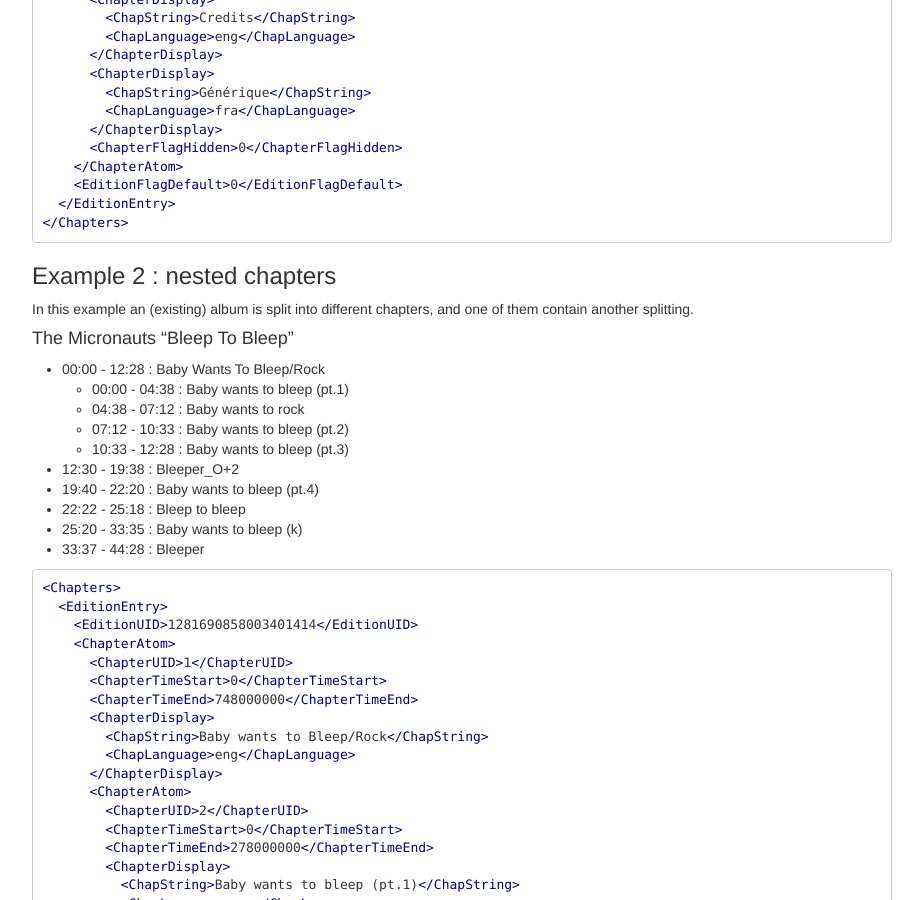
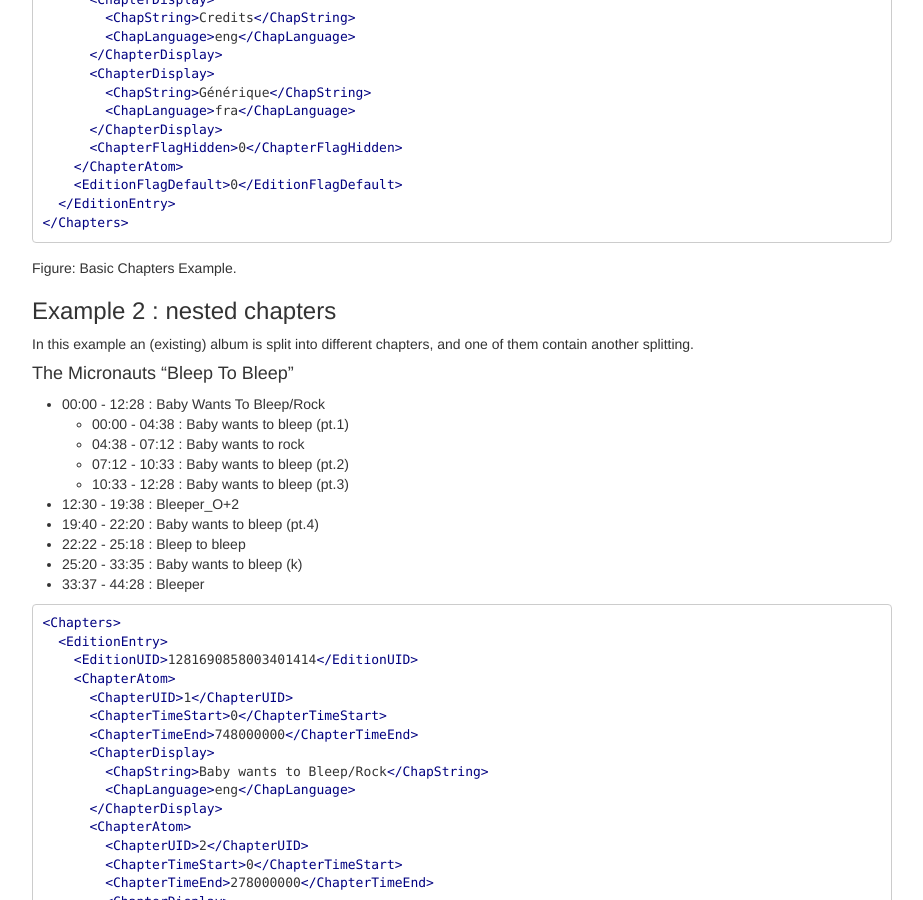
Before and after one commit to ietf-wg-cellar/matroska-specification, a Jekyll site: the page built from chapters.md, in a window 1280 px wide and 900 px high, scrolled down 3949 px. Shown: the whole window, without its empty margins (273-1196 px from the left). Built offline with Jekyll 4.4.1, drawn with Linux system fonts in a browser that asks for light colours; some of the changed text lies outside the part shown.

Commit message:
add titles for chapter example figures

````diff
--- a/chapters.md
+++ b/chapters.md
@@ -270,6 +270,7 @@ This would translate in the following matroska form :
   </EditionEntry>
 </Chapters>
 ```
+Figure: Basic Chapters Example.
 
 ### Example 2 : nested chapters
 
@@ -397,3 +398,4 @@ of them contain another splitting.
   </EditionEntry>
 </Chapters>
 ```
+Figure: Nested Chapters Example.
````
